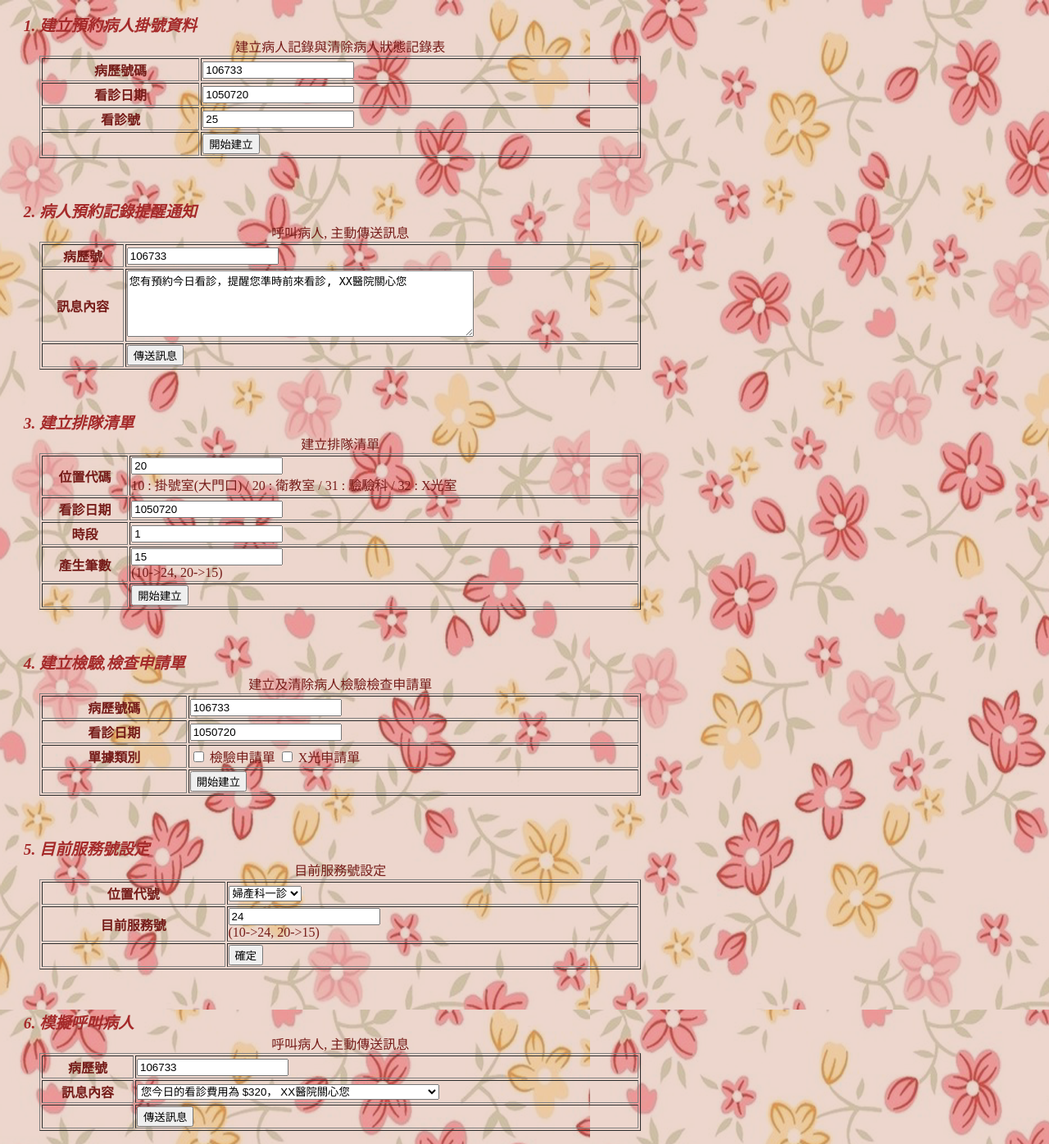
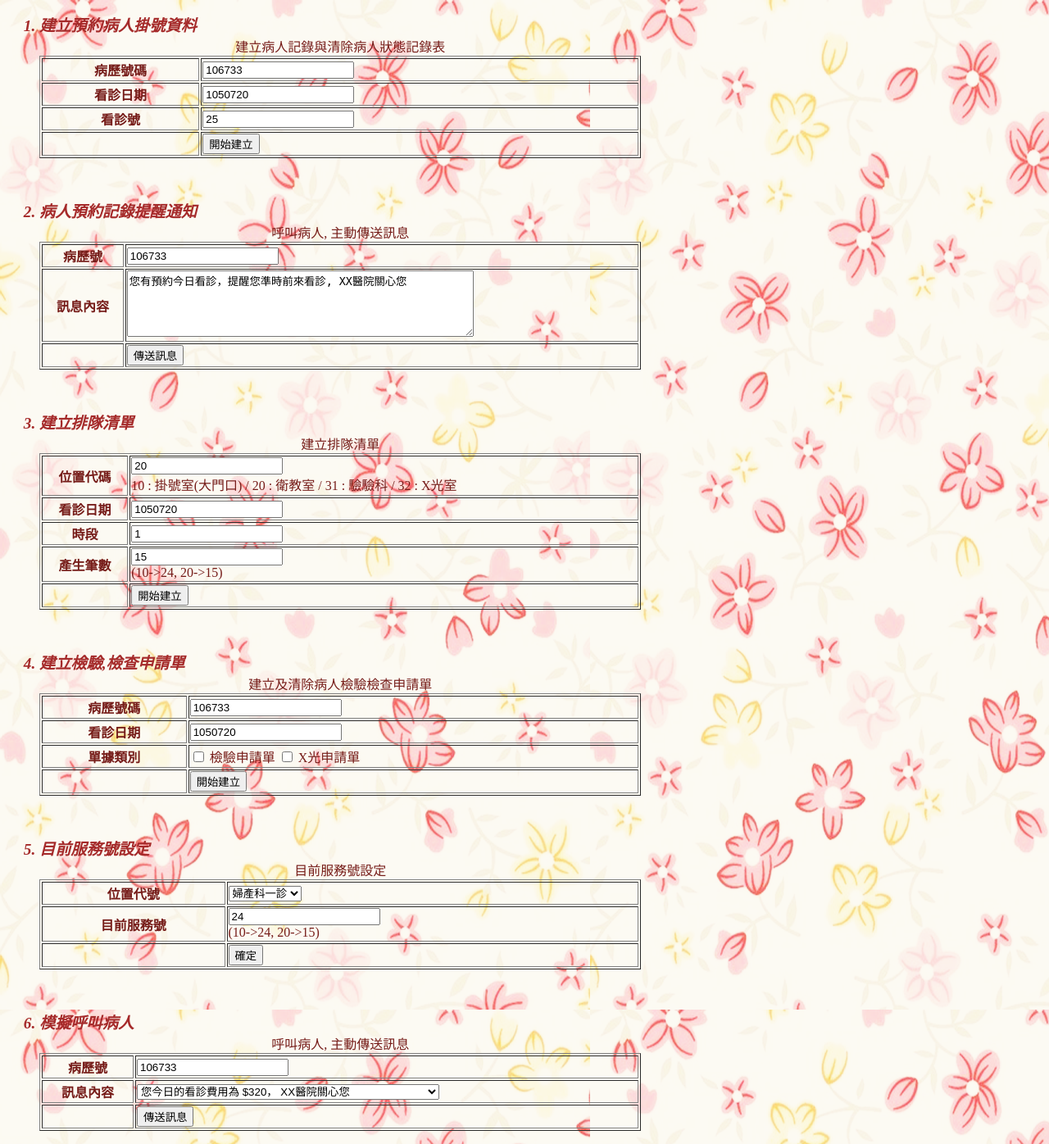
Before and after one commit to Smallben168/hospinfosys, a Django app: page /createcase/ in a window 1280 px wide. Shown: the whole page at 82% size. Run offline with Django 3.2, Linux system fonts and the light colour scheme; parts of the project's set-up code (start-up, migrations or seed data) failed here and were passed over.

Commit message:
修改 備景...

```diff
--- a/templates/CreateCase.html
+++ b/templates/CreateCase.html
@@ -5,7 +5,7 @@
     <style>
         body {
             background-color: beige;
-            background-image: url("/static/images/viewb.png");
+            background-image: url("/static/images/viewb2.png");
             color: #761c19;
         }
         em {
```
Also changed, not shown: webroot/static/images/viewb2.png (added).
